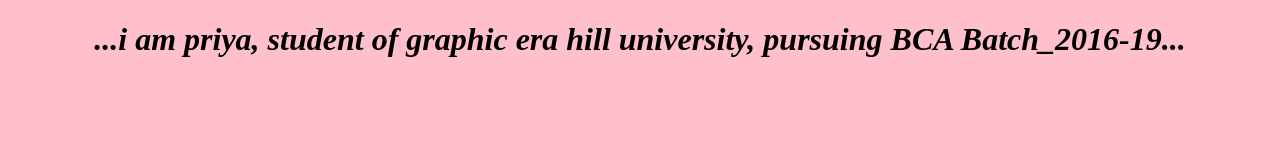
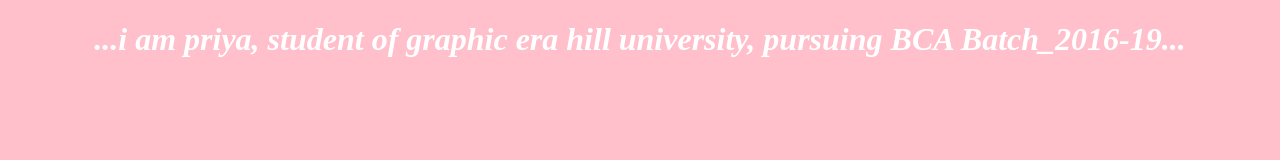
Before and after one commit to bishtpriya98/bishtpriya98.github.io, a plain HTML site: page index.html in a window 1280 px wide. Drawn offline with Linux system fonts and the light colour scheme.

Commit message:
Update index.html

```diff
--- a/index.html
+++ b/index.html
@@ -15,7 +15,7 @@
   body{
     background-color:pink;
     text-align:center;
-    text-color:#fff;
+    color:#fff;
   }
  </style>
 </html>
```
